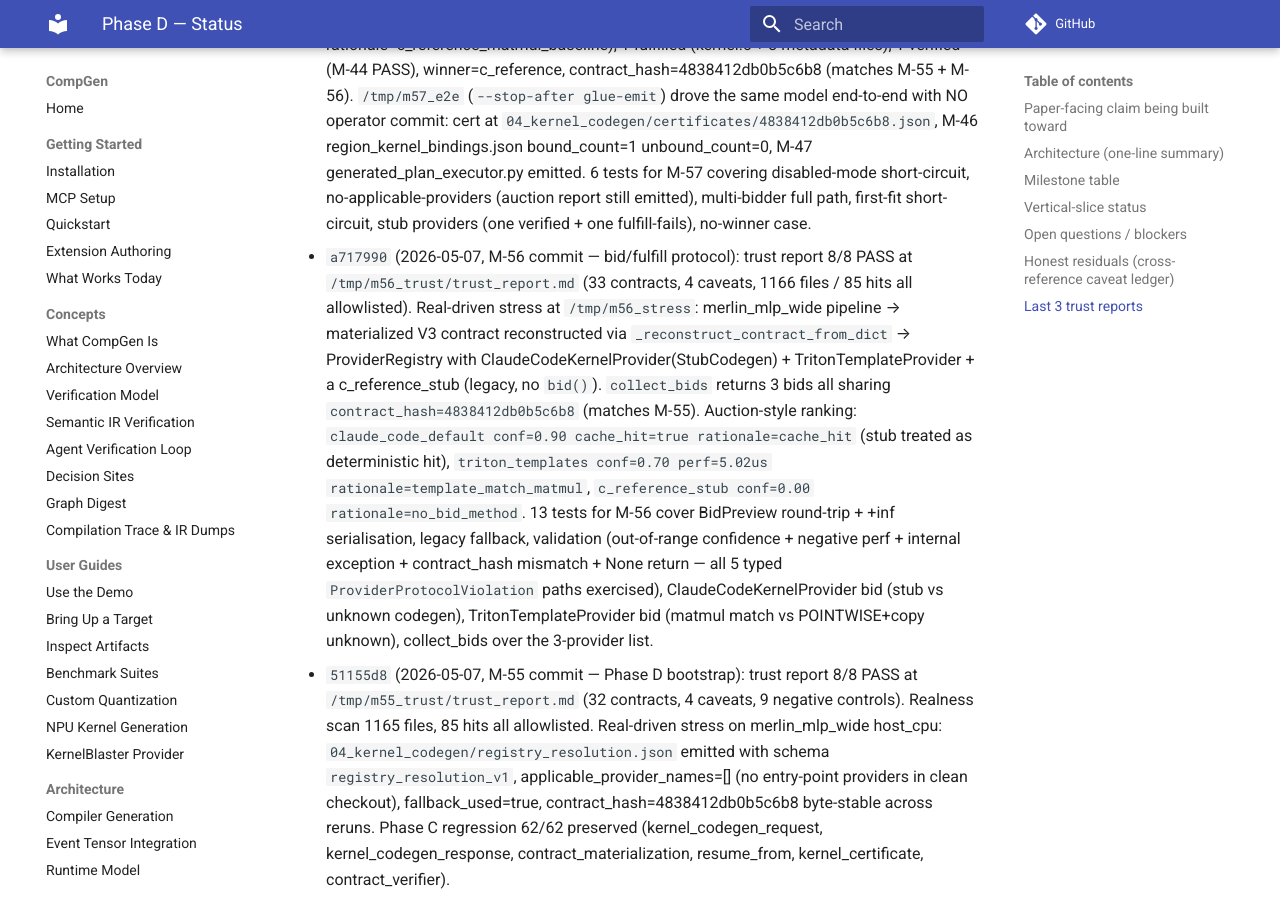
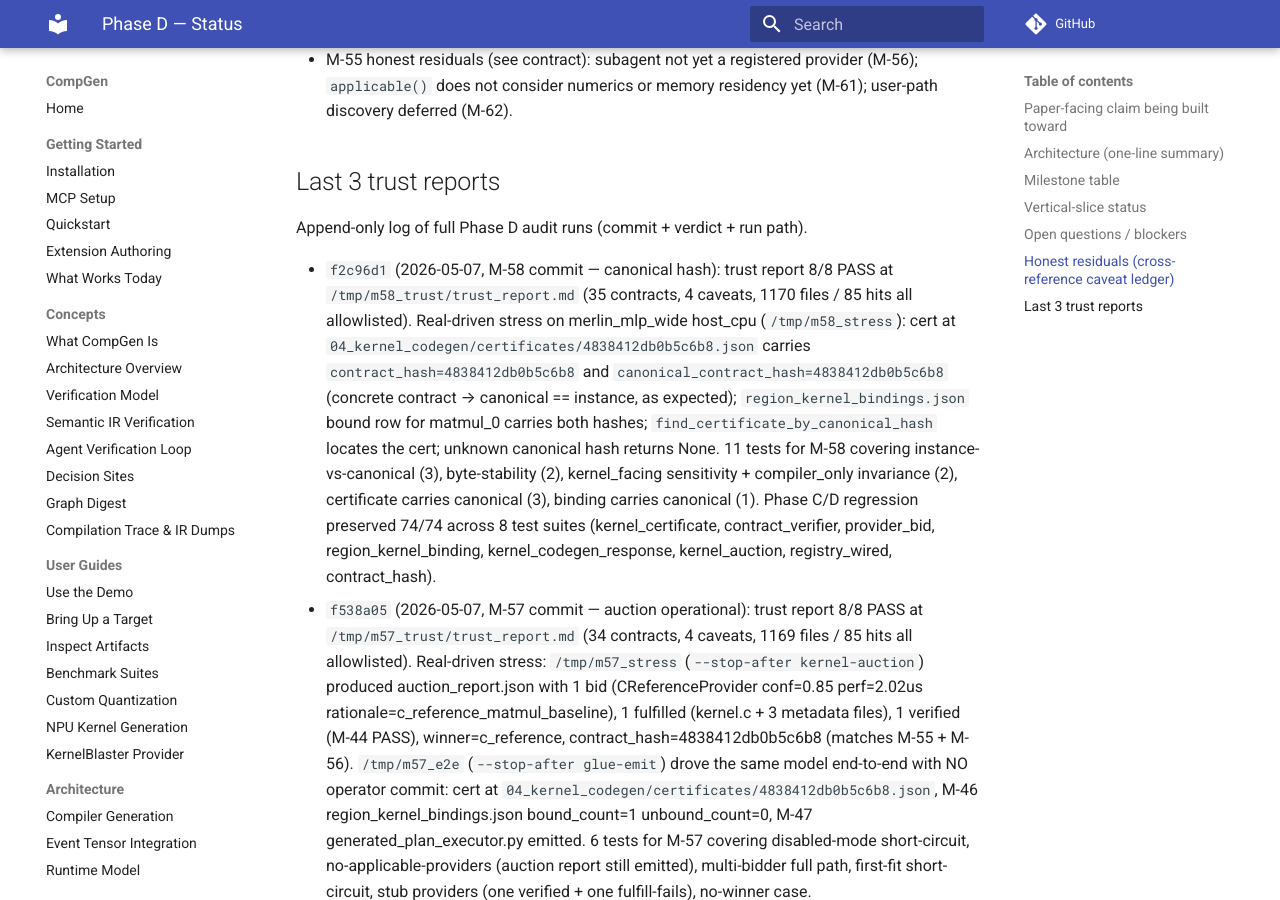
Before and after one commit to copparihollmann/RuntimeCompGen, an MkDocs documentation site: the page built from docs/phase_d_status.md, in a window 1280 px wide and 900 px high, scrolled down 3988 px. Built offline with MkDocs 1.6.1 and Material for MkDocs 9.7.7, drawn with Linux system fonts in a browser that asks for light colours; comment, search, counter and statistics services are not loaded; some of the changed text lies outside the part shown.

Commit message:
docs(phase_d): backfill M-58 status table + trust report entry
Co-Authored-By: Claude Opus 4.7 (1M context) <noreply@anthropic.com>

```diff
--- a/docs/phase_d_status.md
+++ b/docs/phase_d_status.md
@@ -1,6 +1,6 @@
 # Phase D — Status
 
-_Last updated: 2026-05-07_  ·  _Current head: `f538a05` (M-57 landed — auction operational)_  ·  _Phase plan: `~/.claude/plans/stateful-jumping-lovelace.md`_  ·  _Trust report: `/tmp/m57_trust/trust_report.md` (8/8 PASS, 34 contracts)_
+_Last updated: 2026-05-07_  ·  _Current head: `f2c96d1` (M-58 landed — canonical hash)_  ·  _Phase plan: `~/.claude/plans/stateful-jumping-lovelace.md`_  ·  _Trust report: `/tmp/m58_trust/trust_report.md` (8/8 PASS, 35 contracts)_
 
 This is the canonical Phase D tracker. Every Phase D milestone's done
 condition includes updating this document with the new commit hash,
@@ -46,7 +46,7 @@ Status legend: `planned` → `in_progress` → `complete` (tests green + commit
 | M-55  | Wire ProviderRegistry into Phase C kernel-codegen   | complete      | `51155d8` | `python/compgen/kernels/registry.py` (applicable() + default_registry), `python/compgen/graph_compilation/kernel_codegen.py` (registry_resolution emit), `tests/graph_compilation/test_registry_wired.py`, `docs/realness/m55_registry_wired.yaml` | 7 (M-55), 62/62 Phase C regression preserved, trust 8/8 (32 contracts) |
 | M-56  | Two-stage provider protocol (bid + fulfill)         | complete      | `a717990` | `python/compgen/kernels/provider.py` (BidPreview, ProviderProtocolViolation, make_default_bid), `python/compgen/kernels/registry.py` (compute_bid, collect_bids), `python/compgen/kernels/providers/{claude_code_default,triton_templates}.py` (bid()), `tests/kernels/test_provider_bid.py`, `docs/realness/m56_provider_bid_protocol.yaml` | 13 (M-56), 66/66 targeted regression, trust 8/8 (33 contracts) |
 | M-57  | Multi-bidder auction with tool-mediated pruning     | complete      | `f538a05` | `python/compgen/graph_compilation/kernel_auction.py`, `python/compgen/kernels/providers/c_reference.py`, `python/compgen/kernels/registry.py` (default_registry → CReferenceProvider), `python/compgen/graph_compilation/{run.py,__main__.py}` (--auction-mode + --bid-cutoff + kernel-auction boundary), `python/compgen/mcp/tools/kernel_codegen.py` (compgen_compare_kernel_bids), `tests/graph_compilation/test_kernel_auction.py`, `docs/realness/m57_multi_bidder_auction.yaml` | 6 (M-57), real-driven stress: merlin_mlp_wide → CReferenceProvider winner end-to-end (cert + bind + glue), trust 8/8 (34 contracts) |
-| M-58  | Canonical shape-class hash                          | planned       | —       | —                                                                                                   | —          |
+| M-58  | Canonical shape-class hash                          | complete      | `f2c96d1` | `python/compgen/promotion/contract_hash.py` (canonical_contract_hash + instance_contract_hash + hash_contract alias), `python/compgen/kernels/kernel_certificate.py` (canonical field on KernelCertificate, find_certificate_by_canonical_hash), `python/compgen/runtime/execution_plan.py` (RegionKernelBinding canonical field), `python/compgen/graph_compilation/execution_plan_emit.py` (BindingRow canonical field), `tests/kernels/test_canonical_contract_hash.py`, `docs/realness/m58_canonical_contract_hash.yaml` | 11 (M-58), 74/74 cross-suite regression preserved, trust 8/8 (35 contracts) |
 | M-59  | contract_feedback re-enters Recipe IR (two-tier)    | planned       | —       | —                                                                                                   | —          |
 | M-60  | Contract field completion from target + dossier     | planned       | —       | —                                                                                                   | —          |
 | M-61  | Pre/post-conditions as typed predicates             | planned       | —       | —                                                                                                   | —          |
@@ -79,6 +79,7 @@ Status legend: `planned` → `in_progress` → `complete` (tests green + commit
 
 Append-only log of full Phase D audit runs (commit + verdict + run path).
 
+- `f2c96d1` (2026-05-07, M-58 commit — canonical hash): trust report 8/8 PASS at `/tmp/m58_trust/trust_report.md` (35 contracts, 4 caveats, 1170 files / 85 hits all allowlisted). Real-driven stress on merlin_mlp_wide host_cpu (`/tmp/m58_stress`): cert at `04_kernel_codegen/certificates/4838412db0b5c6b8.json` carries `contract_hash=4838412db0b5c6b8` and `canonical_contract_hash=4838412db0b5c6b8` (concrete contract → canonical == instance, as expected); `region_kernel_bindings.json` bound row for matmul_0 carries both hashes; `find_certificate_by_canonical_hash` locates the cert; unknown canonical hash returns None. 11 tests for M-58 covering instance-vs-canonical (3), byte-stability (2), kernel_facing sensitivity + compiler_only invariance (2), certificate carries canonical (3), binding carries canonical (1). Phase C/D regression preserved 74/74 across 8 test suites (kernel_certificate, contract_verifier, provider_bid, region_kernel_binding, kernel_codegen_response, kernel_auction, registry_wired, contract_hash).
 - `f538a05` (2026-05-07, M-57 commit — auction operational): trust report 8/8 PASS at `/tmp/m57_trust/trust_report.md` (34 contracts, 4 caveats, 1169 files / 85 hits all allowlisted). Real-driven stress: `/tmp/m57_stress` (`--stop-after kernel-auction`) produced auction_report.json with 1 bid (CReferenceProvider conf=0.85 perf=2.02us rationale=c_reference_matmul_baseline), 1 fulfilled (kernel.c + 3 metadata files), 1 verified (M-44 PASS), winner=c_reference, contract_hash=4838412db0b5c6b8 (matches M-55 + M-56). `/tmp/m57_e2e` (`--stop-after glue-emit`) drove the same model end-to-end with NO operator commit: cert at `04_kernel_codegen/certificates/4838412db0b5c6b8.json`, M-46 region_kernel_bindings.json bound_count=1 unbound_count=0, M-47 generated_plan_executor.py emitted. 6 tests for M-57 covering disabled-mode short-circuit, no-applicable-providers (auction report still emitted), multi-bidder full path, first-fit short-circuit, stub providers (one verified + one fulfill-fails), no-winner case.
 - `a717990` (2026-05-07, M-56 commit — bid/fulfill protocol): trust report 8/8 PASS at `/tmp/m56_trust/trust_report.md` (33 contracts, 4 caveats, 1166 files / 85 hits all allowlisted). Real-driven stress at `/tmp/m56_stress`: merlin_mlp_wide pipeline → materialized V3 contract reconstructed via `_reconstruct_contract_from_dict` → ProviderRegistry with ClaudeCodeKernelProvider(StubCodegen) + TritonTemplateProvider + a c_reference_stub (legacy, no `bid()`). `collect_bids` returns 3 bids all sharing `contract_hash=4838412db0b5c6b8` (matches M-55). Auction-style ranking: `claude_code_default conf=0.90 cache_hit=true rationale=cache_hit` (stub treated as deterministic hit), `triton_templates conf=0.70 perf=5.02us rationale=template_match_matmul`, `c_reference_stub conf=0.00 rationale=no_bid_method`. 13 tests for M-56 cover BidPreview round-trip + +inf serialisation, legacy fallback, validation (out-of-range confidence + negative perf + internal exception + contract_hash mismatch + None return — all 5 typed `ProviderProtocolViolation` paths exercised), ClaudeCodeKernelProvider bid (stub vs unknown codegen), TritonTemplateProvider bid (matmul match vs POINTWISE+copy unknown), collect_bids over the 3-provider list.
 - `51155d8` (2026-05-07, M-55 commit — Phase D bootstrap): trust report 8/8 PASS at `/tmp/m55_trust/trust_report.md` (32 contracts, 4 caveats, 9 negative controls). Realness scan 1165 files, 85 hits all allowlisted. Real-driven stress on merlin_mlp_wide host_cpu: `04_kernel_codegen/registry_resolution.json` emitted with schema `registry_resolution_v1`, applicable_provider_names=[] (no entry-point providers in clean checkout), fallback_used=true, contract_hash=4838412db0b5c6b8 byte-stable across reruns. Phase C regression 62/62 preserved (kernel_codegen_request, kernel_codegen_response, contract_materialization, resume_from, kernel_certificate, contract_verifier).
```
